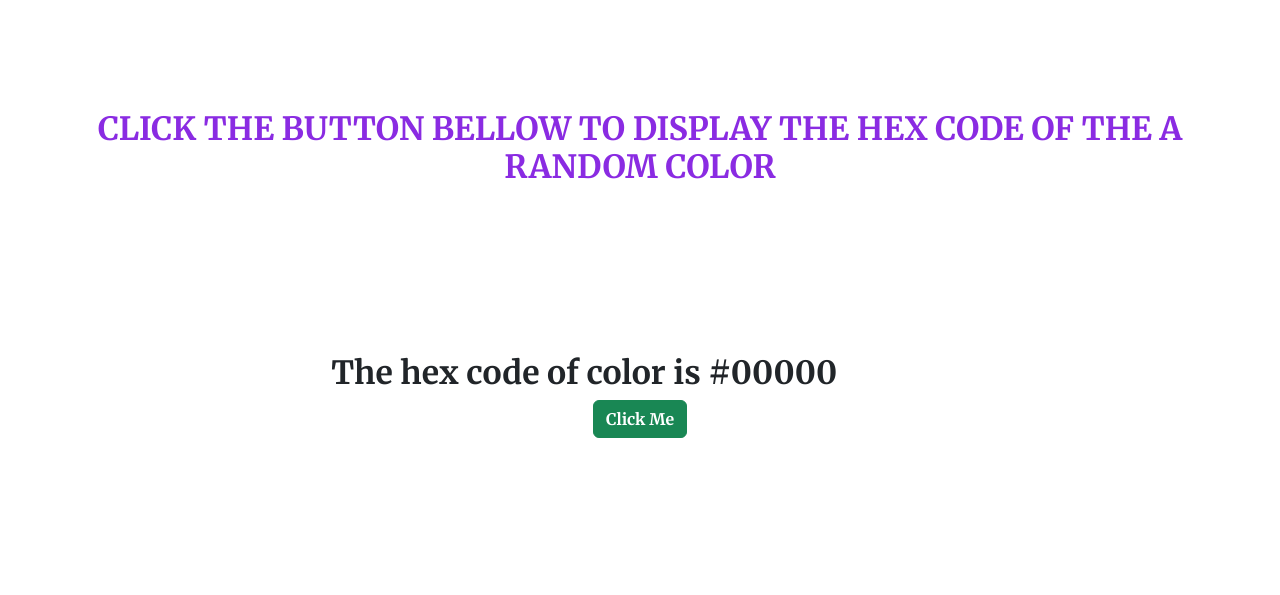
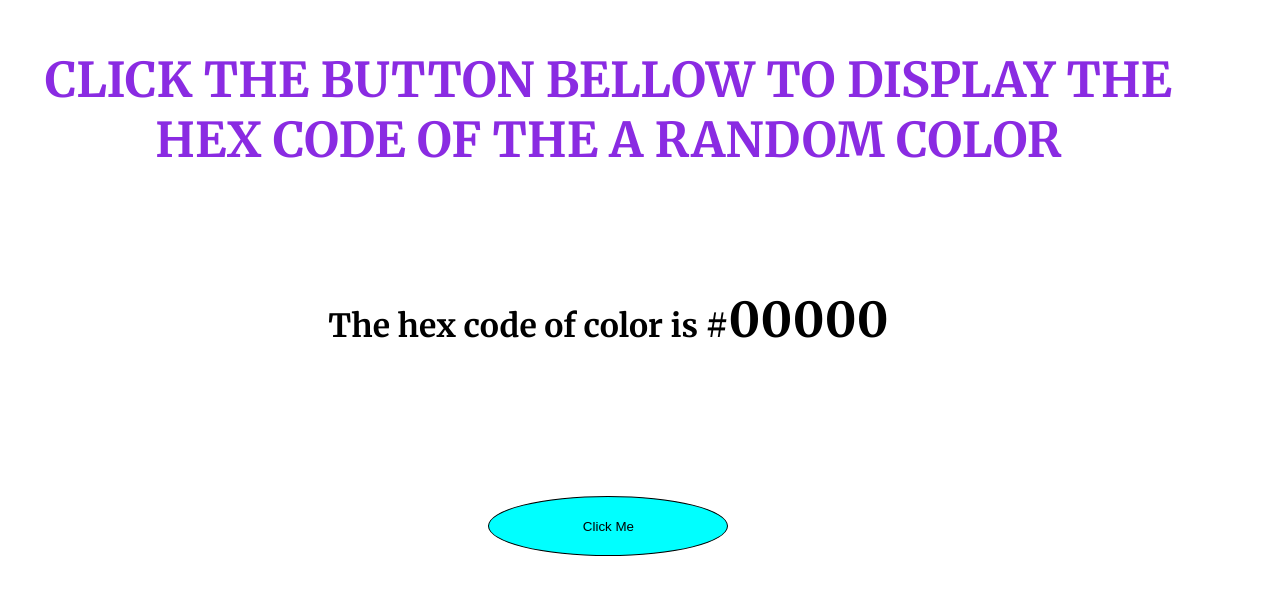
Before and after one commit to Eimantas0609/renew, a plain HTML site: page hexColors/index.html in a window 1280 px wide. Shown: the part 121-716 px from the top of the page. Drawn offline with nearby package versions, Linux system fonts and the light colour scheme.

Commit message:
no bootstrap

```diff
--- a/colors/i.css
+++ b/colors/i.css
@@ -6,3 +6,6 @@
 	height: 100vh;
 	width: 100vh;
 }
+
+button {
+}
--- a/hexColors/index.css
+++ b/hexColors/index.css
@@ -5,7 +5,6 @@ body {
 }
 
 .container {
-	/* border: 1px solid black; */
 	width: 95%;
 	height: 100vh;
 	display: flex;
@@ -14,25 +13,31 @@ body {
 }
 
 .hex-colors {
-	/* border: 1px solid black; */
 	text-align: center;
 }
 
 .hex-colors h1 {
-	font-size: 2rem;
+	font-size: 3rem;
 	text-transform: uppercase;
 	animation: colorchange 5s infinite alternate;
 }
 
 .hex-colors h2 {
-	width: 90%;
+	font-size: 2rem;
+	margin-top: 10%;
+}
 
-	font-size: 2rem;
-	margin-top: 15%;
+span {
+	font-size: 3rem;
 }
 
 button {
-	margin-bottom: 10px;
+	margin-top: 10%;
+	background-color: aqua;
+	height: 60px;
+	width: 240px;
+	border: 1px solid black;
+	border-radius: 50%;
 }
 
 @keyframes colorchange {
--- a/hexColors/index.html
+++ b/hexColors/index.html
@@ -10,10 +10,7 @@
 			href="https://fonts.googleapis.com/css2?family=Merriweather:ital,wght@0,700;1,400&family=Montserrat:wght@400;600;700&family=Roboto:wght@700&display=swap"
 			rel="stylesheet"
 		/>
-		<link
-			rel="stylesheet"
-			href="https://cdn.jsdelivr.net/npm/bootstrap@5.2.2/dist/css/bootstrap.min.css"
-		/>
+
 		<link rel="stylesheet" href="index.css" />
 		<title>Hex Colors</title>
 	</head>
@@ -24,9 +21,7 @@
 					Click the button bellow to display the hex code of the a random color
 				</h1>
 				<h2>The hex code of color is #<span id="hex-code">00000</span></h2>
-				<button onclick="changeColor()" type="button" class="btn btn-success">
-					Click Me
-				</button>
+				<button onclick="changeColor()" type="button">Click Me</button>
 			</div>
 		</div>
 		<script src="index.js"></script>
```
